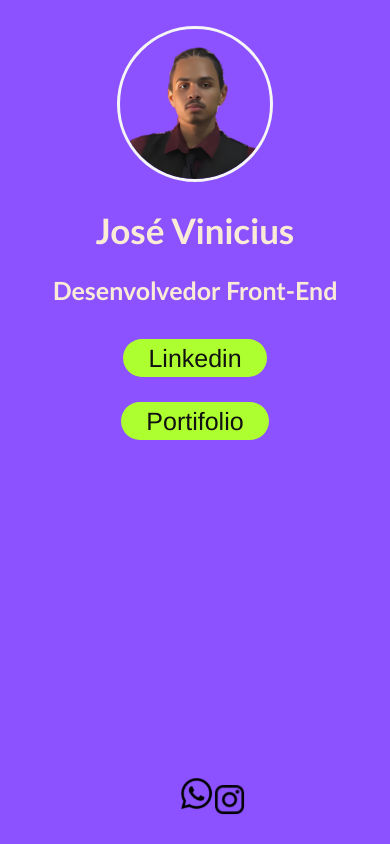
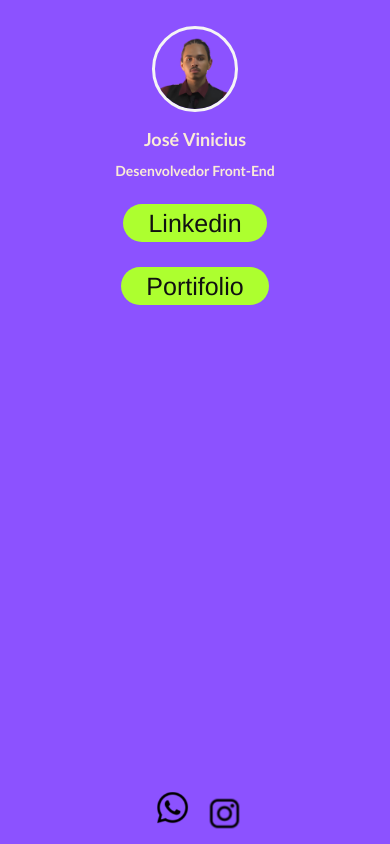
Before and after one commit to VinnyDev-jr-web/Linktree, a plain HTML site: page index.html in a window 390 px wide. Drawn offline with Linux system fonts and the light colour scheme.

Commit message:
modificação do style.css

```diff
--- a/style.css
+++ b/style.css
@@ -46,7 +46,7 @@ h2 {
     display: flex;
     justify-content: space-between;
     width: 100%;
-    left: 40%;
+    left: 35%;
     padding: 20px;
 }
 .footer-button2 {
@@ -76,3 +76,44 @@ h2 {
 .footer-button2 img:hover {
     transform: scale(1.2);
 }
+@media screen and (max-width: 768px) {
+    h1 {
+        font-size: 20px;
+    }
+    h2 {
+        font-size: 16px;
+    }
+    .imagem {
+        width: 100px;
+        height: 100px;
+    }
+    .footer-button1 {
+        font-size: 20px;
+        padding: 8px 20px;
+    }
+    .footer-button2 {
+        font-size: 20px;
+        padding: 8px 20px;
+    }
+}
+
+@media screen and (max-width: 480px) {
+    h1 {
+        font-size: 18px;
+    }
+    h2 {
+        font-size: 14px;
+    }
+    .imagem {
+        width: 80px;
+        height: 80px;
+    }
+    .footer-button1 {
+        font-size: 18px;
+        padding: 6px 15px;
+    }
+    .footer-button2 {
+        font-size: 18px;
+        padding: 6px 15px;
+    }
+}
```
